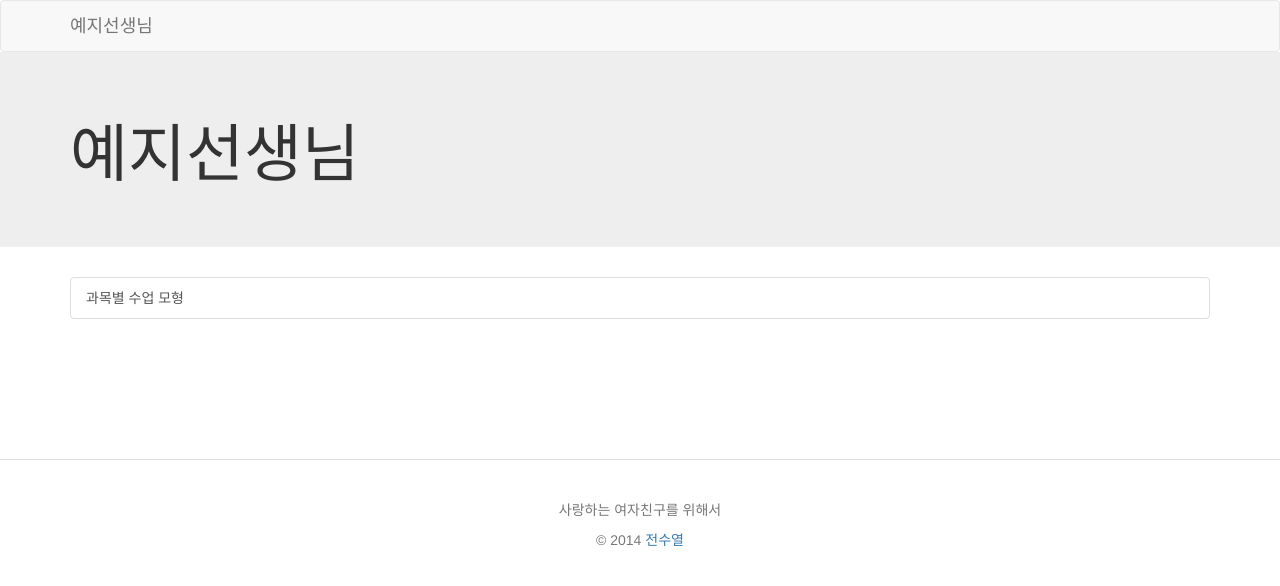
After one commit to devxoul/opteacher, a Flask app: page / in a window 1280 px wide. The commit adds this page. Shown: the top 586 px of the page. Run offline with Flask 2, Linux system fonts and the light colour scheme; some libraries are stand-ins or nearby versions.

Commit message:
페이지 네비게이션이 가능하도록 기능 추가

```diff
--- /dev/null
+++ b/opteacher/templates/index.html
@@ -0,0 +1,16 @@
+{% extends "layout.html" %}
+{% block title %}홈{% endblock %}
+{% block body %}
+  <div class="jumbotron">
+    <div class="container">
+      <h1>예지선생님</h1>
+    </div>
+  </div>
+  <div class="container">
+    <div class="list-group">
+      <a class="list-group-item" href="{{ url_for('instruction_models.index') }}">
+        과목별 수업 모형
+      </a>
+    </div>
+  </div>
+{% endblock %}
--- a/opteacher/templates/instruction_models.html
+++ b/opteacher/templates/instruction_models/quiz.html
@@ -1,7 +1,11 @@
 {% extends "layout.html" %}
 
 {% block title %}
-  {{ instruction_model.name }} :: {{ learning_model.name }}
+  {{ instruction_model.name }}
+{% endblock %}
+
+{% block navbar %}
+  <li><a href="{{ url_for('instruction_models.index') }}">수업 모형</a></li>
 {% endblock %}
 
 {% block body %}
--- a/opteacher/templates/layout.html
+++ b/opteacher/templates/layout.html
@@ -1,7 +1,7 @@
 <!DOCTYPE html>
 <html>
   <head>
-    <title>{% block title %}{% endblock %}</title>
+    <title>예지선생님 :: {% block title %}{% endblock %}</title>
 
     <meta charset="utf-8" />
     <meta name="viewport" content="width=device-width, initial-scale=1, user-scalable=no" />
@@ -11,6 +11,26 @@
     <link rel="stylesheet" type="text/css" href="http://maxcdn.bootstrapcdn.com/bootstrap/3.2.0/css/bootstrap.min.css"></link>
 
     <style>
+      div.navbar-header {
+        float: left;
+        margin-right: 0 !important;
+      }
+
+      ul.nav.navbar-nav {
+        float: left;
+        margin-top: 0 !important;
+        margin-bottom: 0 !important;
+      }
+
+      ul.nav.navbar-nav a {
+        padding-top: 15px !important;
+        padding-bottom: 15px !important;
+      }
+
+      div.jumbotron {
+        margin-top: -20px;
+      }
+
       footer {
         margin-top: 120px;
         border-top: 1px solid #dedede;
@@ -21,6 +41,16 @@
   </head>
 
   <body>
+    <nav class="navbar navbar-default" role="navigation">
+      <div class="container">
+        <div class="navbar-header">
+          <a class="navbar-brand" href="{{ url_for('home.index') }}">예지선생님</a>
+        </div>
+        <ul class="nav navbar-nav">
+          {% block navbar %}{% endblock %}
+        </ul>
+      </div>
+    </nav>
     {% block body %}
     {% endblock %}
     <footer>
--- a/opteacher/views/__init__.py
+++ b/opteacher/views/__init__.py
@@ -1,3 +1,4 @@
 blueprints = frozenset([
+    'home',
     'instruction_models'
 ])
--- /dev/null
+++ b/opteacher/views/home.py
@@ -0,0 +1,11 @@
+# -*- coding: utf-8 -*-
+
+from flask import Blueprint, render_template
+
+
+mod = Blueprint('home', __name__)
+
+
+@mod.route('/')
+def index():
+    return render_template('index.html')
```
Also changed, not shown: opteacher/templates/instruction_models/index.html (added, +17 -0 lines), opteacher/views/instruction_models.py (+7 -4 lines).
